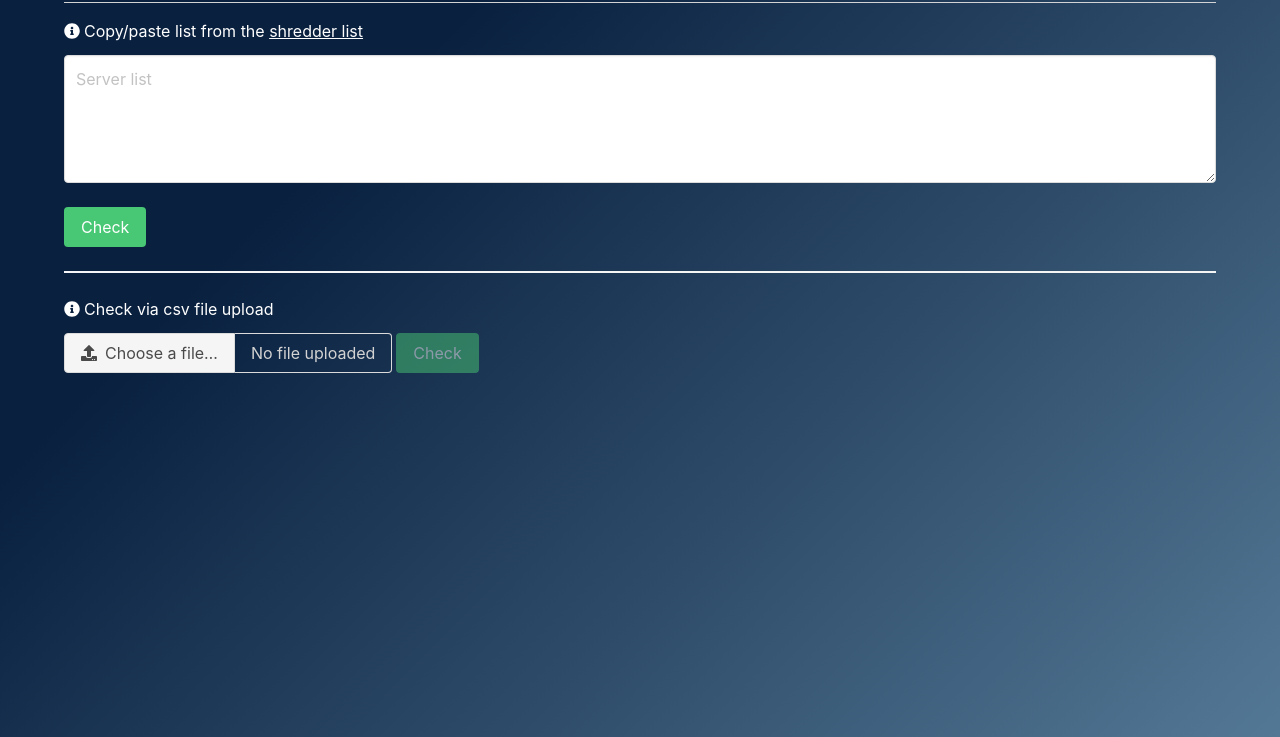
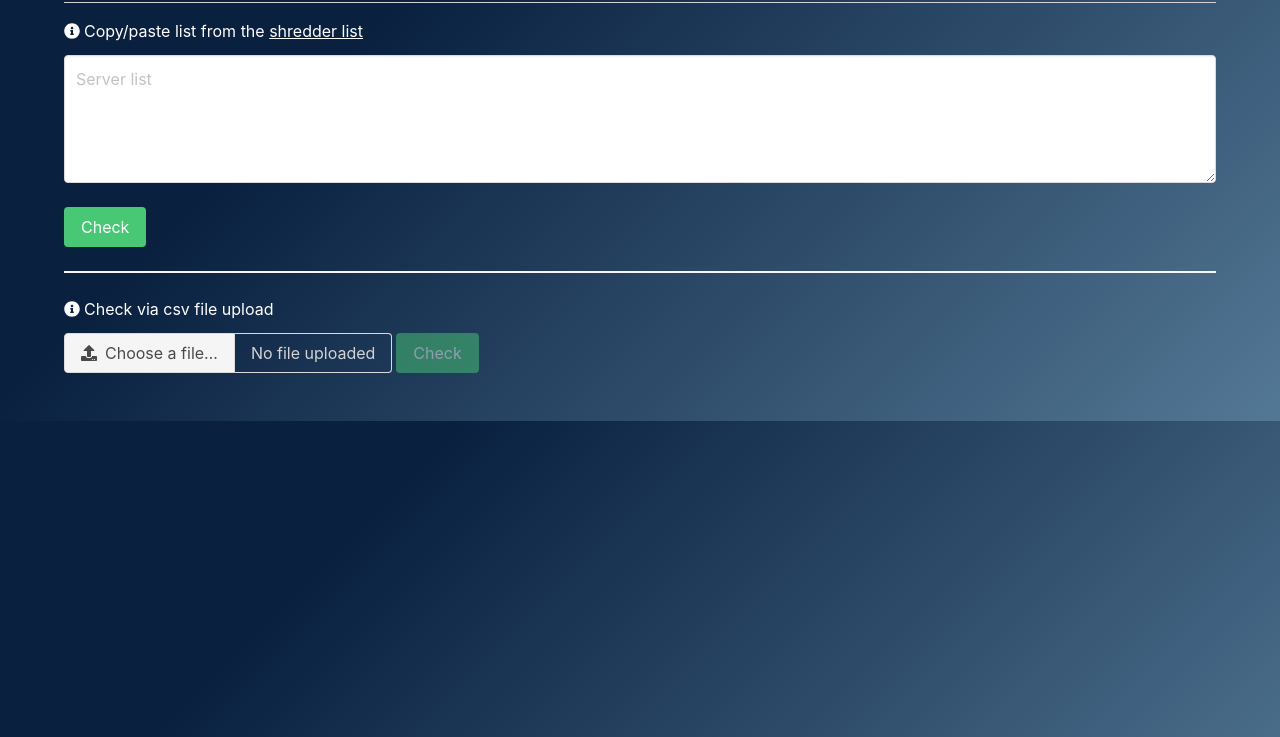
Before and after one commit to maximedelpino/nmap-checker-nodejs, a website: page index.html in a window 1280 px wide. Shown: the part 63-800 px from the top of the page. Drawn offline with nearby package versions, Linux system fonts and the light colour scheme.

Commit message:
fix css html background

```diff
--- a/assets/css/css.css
+++ b/assets/css/css.css
@@ -111,7 +111,6 @@ a {
 html {
     background-color: #537895;
     background-image: linear-gradient(315deg, #537895 0%, #09203f 74%);
-    height: 100vh;
 }
 
 thead {
--- a/index.js
+++ b/index.js
@@ -13,10 +13,14 @@ app.use(express.static(application_root));
 app.use(bodyParser.urlencoded({ extended: false }));
 app.use(bodyParser.json());
 
+/* Router */
+
+/* Route ('/'), methods='GET' */
 app.get('/',(req, res) => {
     res.sendfile("index.html");
   });
 
+  /* Route ('/checkPorts'), methods='POST' */
 app.post('/checkPorts', (req, res) => {
 
     var serverID=req.body.id;
```
